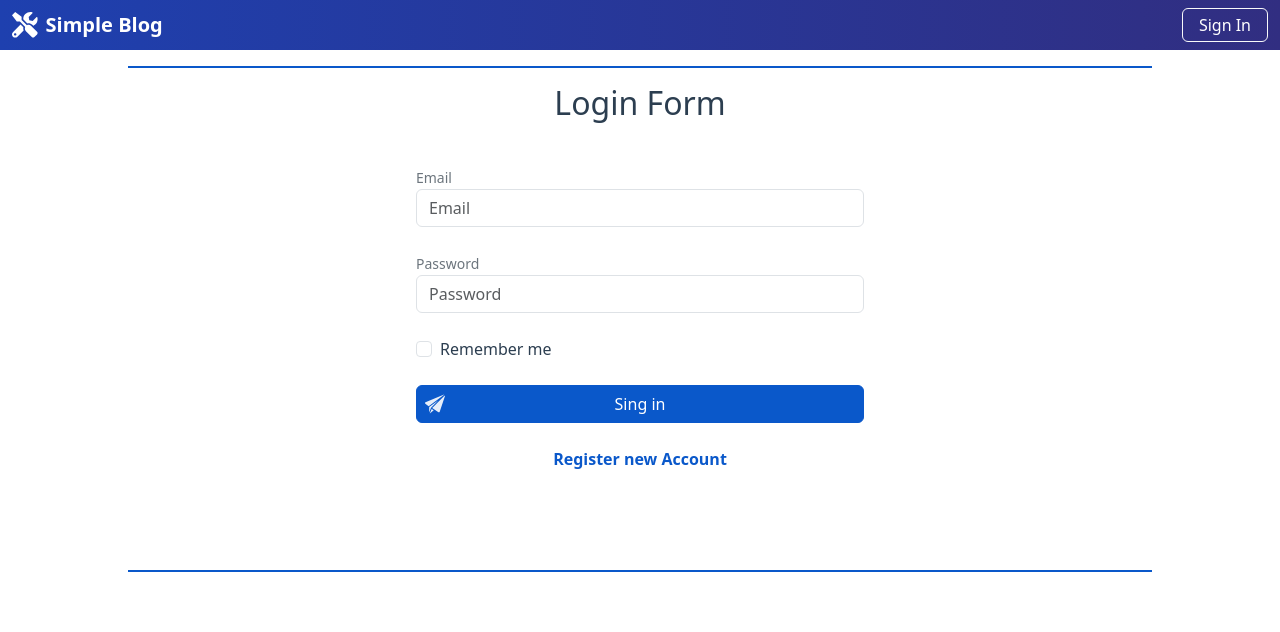
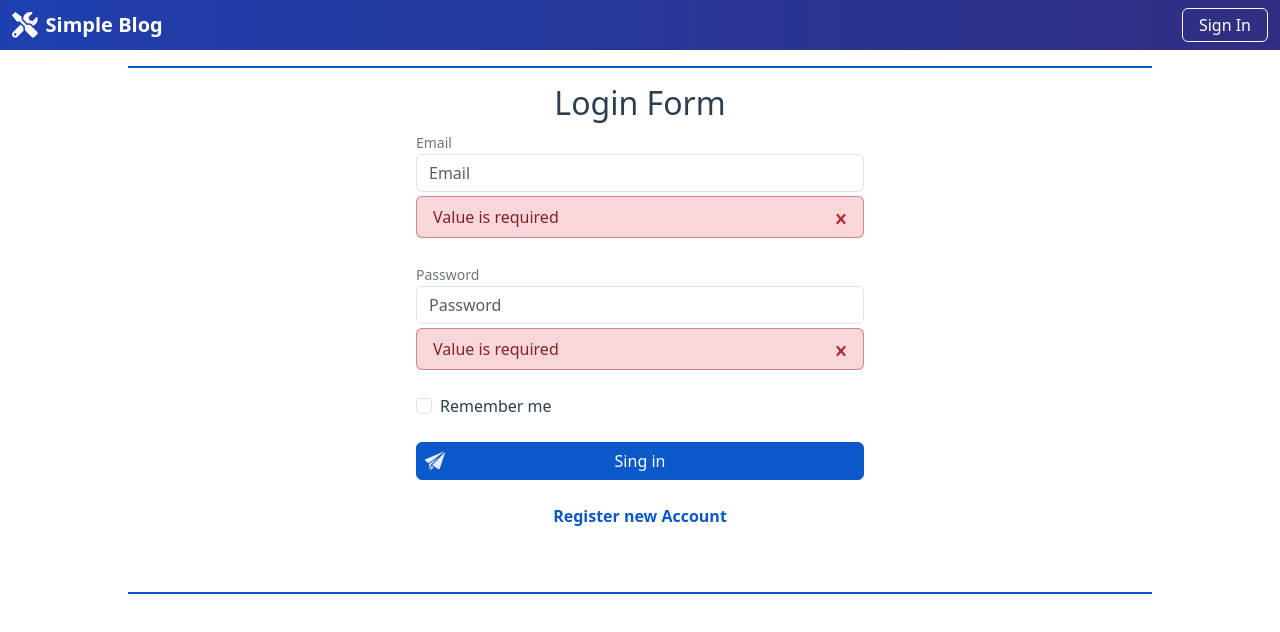
Before and after one commit to kolimbet/blog-composition-front, a Vue app: page /login in a window 1280 px wide. Both pictures are taken after a click on the button "Sing in". Shown: the top 632 px of the page. Built offline with nearby package versions, Linux system fonts and the light colour scheme; no server answers.

Commit message:
Added validation for TheLoginPage, error components and service request.js

```diff
--- a/src/components/auth/TheLoginPage.vue
+++ b/src/components/auth/TheLoginPage.vue
@@ -6,6 +6,12 @@
     >
       <div class="w-percent-100 mw-md">
         <!-- Request Error -->
+        <ErrorSingle
+          :is-error="errorTrigger"
+          :error-object="errorObject"
+          :reload-trigger="triggerForReloadingErrors"
+          class="mb-4"
+        />
 
         <div class="mb-4">
           <label for="form-email" class="fs-sm text-secondary">Email</label>
@@ -15,6 +21,11 @@
             type="email"
             class="form-control"
             placeholder="Email"
+          />
+
+          <ErrorList
+            :error-list="v$.form.email.$errors"
+            :reload-trigger="triggerForReloadingErrors"
           />
         </div>
 
@@ -29,25 +40,31 @@
             class="form-control"
             placeholder="Password"
           />
+
+          <ErrorList
+            :error-list="v$.form.password.$errors"
+            :reload-trigger="triggerForReloadingErrors"
+          />
         </div>
 
         <div class="mb-4 form-check">
           <input
             v-model="form.remember"
-            id="remember-me"
-            name="remember"
+            id="form-remember-me"
             type="checkbox"
             class="form-check-input"
             title="Remember me"
           />
-          <label for="remember-me" class="form-check-label">Remember me</label>
+          <label for="form-remember-me" class="form-check-label"
+            >Remember me</label
+          >
         </div>
 
         <div class="mb-4">
           <BaseRequestButton
             @click="login()"
             :text="'Sing in'"
-            :processing="processing"
+            :processing="requestProcessing"
           />
         </div>
 
@@ -66,10 +83,15 @@
 
 <script setup>
 import BaseRequestButton from "../base/BaseRequestButton.vue";
+import ErrorSingle from "../inc/ErrorSingle.vue";
+import ErrorList from "../inc/ErrorList.vue";
 
-import { ref } from "vue";
+import { computed, ref } from "vue";
 import { useRouter } from "vue-router";
 import { actionLogin } from "@/composables/storeAuth";
+import { useRequest } from "@/composables/request.js";
+import { useVuelidate } from "@vuelidate/core";
+import { required, email } from "@vuelidate/validators";
 
 const router = useRouter();
 
@@ -79,28 +101,57 @@ const form = ref({
   remember: false,
 });
 
-const processing = ref(false);
+const {
+  requestProcessing,
+  triggerForReloadingErrors,
+  errorTrigger,
+  errorObject,
+  setError,
+  reloadErrors,
+} = useRequest();
+
+const loginRules = computed(() => ({
+  form: {
+    email: {
+      required,
+      email,
+    },
+    password: {
+      required,
+    },
+  },
+}));
+
+const v$ = useVuelidate(
+  loginRules,
+  { form },
+  {
+    $lazy: true,
+  }
+);
 
 function login() {
-  if (!processing.value && form.value.email && form.value.password) {
-    processing.value = true;
-    // console.log(form.value);
+  if (requestProcessing.value) return;
+  requestProcessing.value = true;
+  reloadErrors();
 
-    // setTimeout(() => {
+  v$.value.$validate().then(() => {
+    if (v$.value.$invalid) {
+      requestProcessing.value = false;
+    } else {
       actionLogin(form.value)
         .then((userData) => {
           form.value.email = form.value.password = "";
           console.log(`Вы успешно вошли как ${userData.name}`);
-        router.replace({ name: "home" });
+          router.push({ name: "home" });
         })
         .catch((err) => {
-        console.log("actionLogin() catch:", err);
-        // setError(err);
+          setError(err);
         })
         .finally(() => {
-        processing.value = false;
+          requestProcessing.value = false;
         });
-    // }, 2000);
     }
+  });
 }
 </script>
--- /dev/null
+++ b/src/components/inc/ErrorList.vue
@@ -0,0 +1,38 @@
+<template>
+  <TransitionGroup name="slide-left">
+    <ErrorMessage
+      v-for="err in filteredErrors"
+      :key="err.$uid"
+      :error="err"
+      @close="close(err.$uid)"
+    />
+  </TransitionGroup>
+</template>
+
+<script setup>
+import ErrorMessage from "./ErrorMessage.vue";
+
+import { computed, defineProps, ref, watch } from "vue";
+
+const props = defineProps({
+  errorList: Array,
+  reloadTrigger: Boolean,
+});
+
+const areHidden = ref([]);
+
+const filteredErrors = computed(() =>
+  props.errorList.filter((err) => !areHidden.value.includes(err.$uid))
+);
+
+watch(
+  () => props.reloadTrigger,
+  () => {
+    areHidden.value = [];
+  }
+);
+
+function close(uid) {
+  areHidden.value.push(uid);
+}
+</script>
--- /dev/null
+++ b/src/components/inc/ErrorMessage.vue
@@ -0,0 +1,30 @@
+<template>
+  <div
+    class="mt-1 ps-3 pe-1 py-1 d-flex align-items-center justify-content-between rounded-2 border border-red border-opacity-50 bg-red-light text-red-dark"
+  >
+    <span>{{ props.error.$message }}</span>
+    <span @click="emit('close')" class="px-2 py-1 cursor-pointer">
+      <svg
+        class="h-5 w-5 fill-current text-red text-red-dark-hover"
+        role="button"
+        xmlns="http://www.w3.org/2000/svg"
+        viewBox="0 0 20 20"
+      >
+        <title>Close</title>
+        <path
+          d="M14.348 14.849a1.2 1.2 0 0 1-1.697 0L10 11.819l-2.651 3.029a1.2 1.2 0 1 1-1.697-1.697l2.758-3.15-2.759-3.152a1.2 1.2 0 1 1 1.697-1.697L10 8.183l2.651-3.031a1.2 1.2 0 1 1 1.697 1.697l-2.758 3.152 2.758 3.15a1.2 1.2 0 0 1 0 1.698z"
+        />
+      </svg>
+    </span>
+  </div>
+</template>
+
+<script setup>
+import { defineProps, defineEmits } from "vue";
+
+const props = defineProps({
+  error: Object,
+});
+
+const emit = defineEmits(["close"]);
+</script>
--- /dev/null
+++ b/src/components/inc/ErrorSingle.vue
@@ -0,0 +1,34 @@
+<template>
+  <Transition name="slide-left">
+    <ErrorMessage
+      v-if="props.isError && !isHidden"
+      :error="props.errorObject"
+      @close="close()"
+    />
+  </Transition>
+</template>
+
+<script setup>
+import ErrorMessage from "./ErrorMessage.vue";
+
+import { defineProps, ref, watch } from "vue";
+
+const props = defineProps({
+  isError: Boolean,
+  errorObject: Object,
+  reloadTrigger: Boolean,
+});
+
+const isHidden = ref(false);
+
+function close() {
+  isHidden.value = true;
+}
+
+watch(
+  () => props.reloadTrigger,
+  () => {
+    isHidden.value = false;
+  }
+);
+</script>
--- /dev/null
+++ b/src/composables/request.js
@@ -0,0 +1,33 @@
+import { ref } from "vue";
+
+export function useRequest() {
+  const requestProcessing = ref(false);
+  const triggerForReloadingErrors = ref(false);
+  const errorTrigger = ref(false);
+  const errorObject = ref({
+    $message: "",
+  });
+
+  const setError = (err) => {
+    errorObject.value.$message = err;
+    errorTrigger.value = true;
+  };
+
+  const reloadingMessages = () => {
+    triggerForReloadingErrors.value = !triggerForReloadingErrors.value;
+  };
+
+  const reloadErrors = () => {
+    reloadingMessages();
+    errorTrigger.value = false;
+  };
+
+  return {
+    requestProcessing,
+    triggerForReloadingErrors,
+    errorTrigger,
+    errorObject,
+    setError,
+    reloadErrors,
+  };
+}
```
Lines whose indentation alone changed are shown as unchanged.
